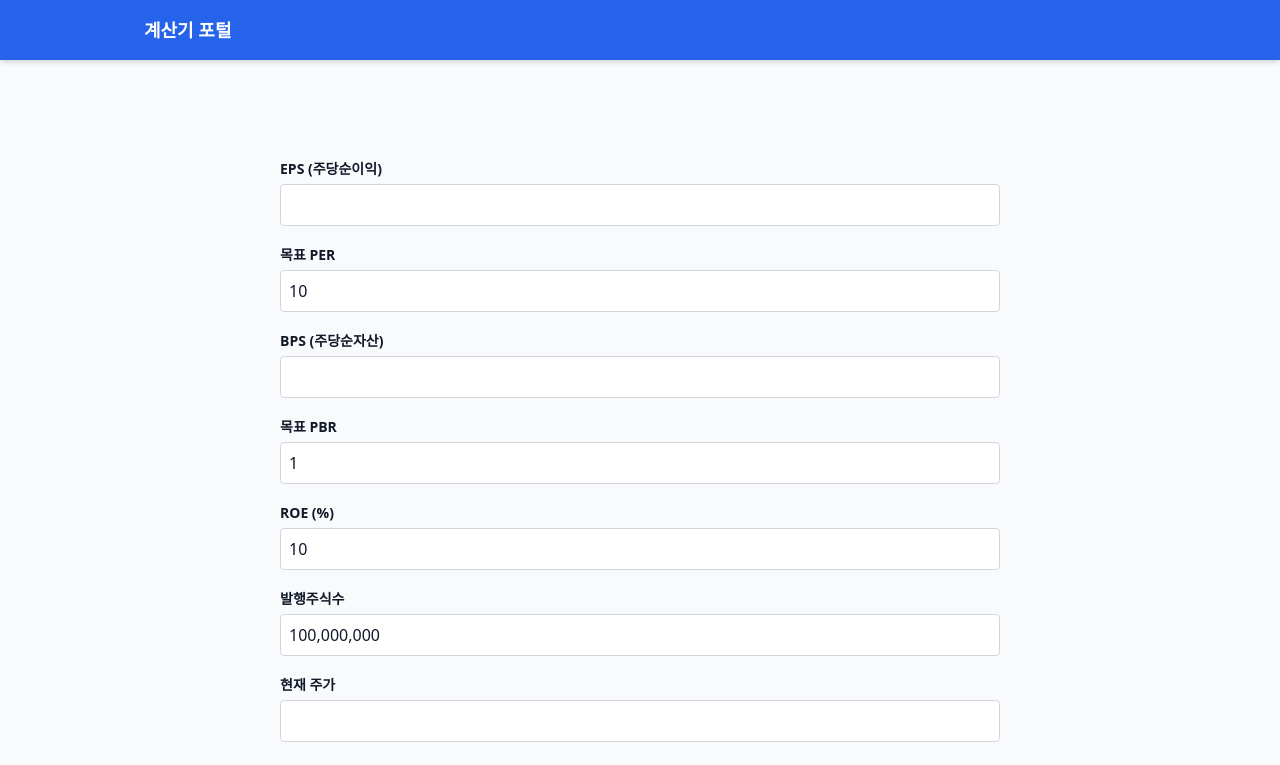
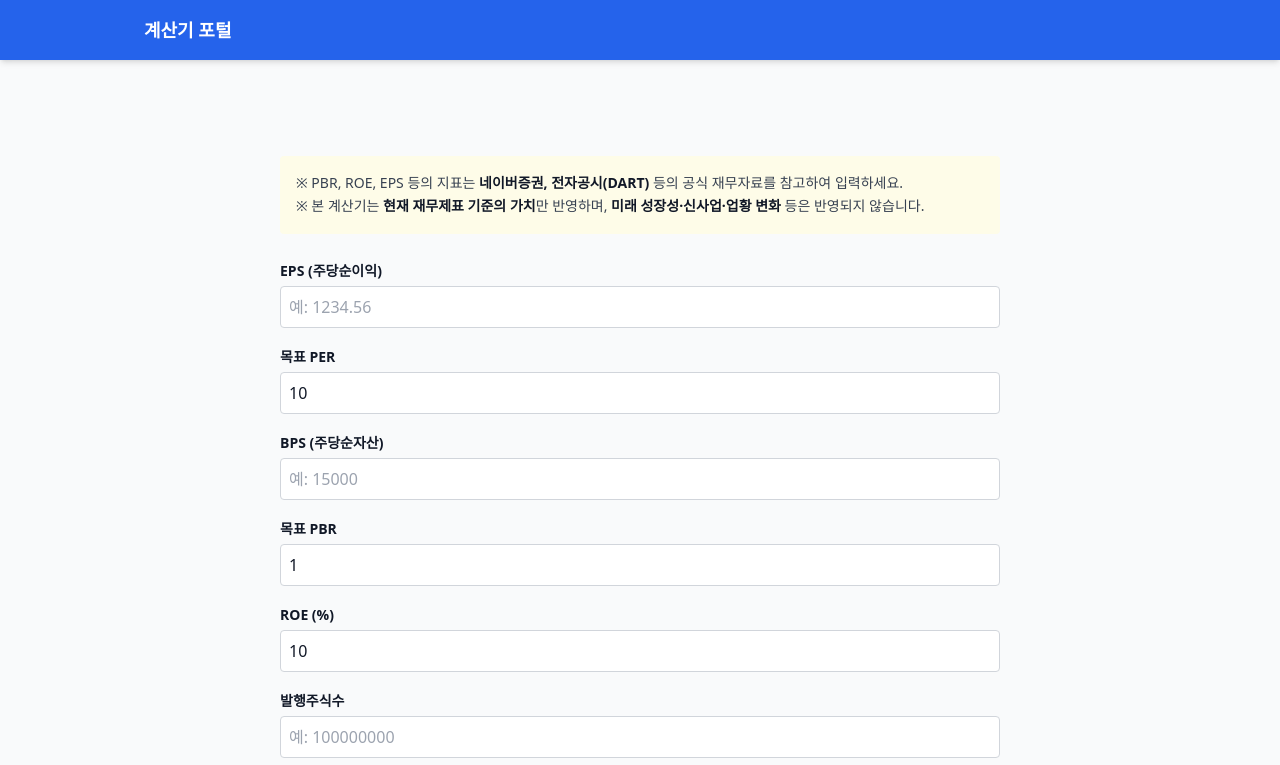
Before and after one commit to geniuspark00-source/calc-site, a Next.js app: page /calculators/fundamental in a window 1280 px wide. Shown: the top 765 px of the page. Built offline with nearby package versions, Linux system fonts and the light colour scheme.

Commit message:
auto push

```diff
--- a/app/calculators/fundamental/fundamentalCalculatorUI.tsx
+++ b/app/calculators/fundamental/fundamentalCalculatorUI.tsx
@@ -5,56 +5,149 @@ import Input from "@/components/Input";
 import ResultBox from "@/components/ResultBox";
 
 export default function FundamentalCalculatorUI() {
-  const [eps, setEps] = useState(0);         // EPS
-  const [per, setPer] = useState(10);        // 목표 PER
-  const [bps, setBps] = useState(0);         // BPS
-  const [pbr, setPbr] = useState(1);         // 목표 PBR
-  const [roe, setRoe] = useState(10);        // ROE (%)
-  const [shares, setShares] = useState(100000000); // 발행주식수
-  const [currentPrice, setCurrentPrice] = useState(0); // 현재 주가
+  // string 기반 입력 → parseFloat로 소수점 처리 가능
+  const [eps, setEps] = useState("");
+  const [per, setPer] = useState("10");
+  const [bps, setBps] = useState("");
+  const [pbr, setPbr] = useState("1");
+  const [roe, setRoe] = useState("10");
+  const [shares, setShares] = useState("");
+  const [currentPrice, setCurrentPrice] = useState("");
+
+  // 숫자 변환 (parseFloat)
+  const epsNum = parseFloat(eps) || 0;
+  const perNum = parseFloat(per) || 0;
+  const bpsNum = parseFloat(bps) || 0;
+  const pbrNum = parseFloat(pbr) || 0;
+  const roeNum = parseFloat(roe) || 0;
+  const sharesNum = parseFloat(shares) || 0;
+  const currentPriceNum = parseFloat(currentPrice) || 0;
 
   // ===== 계산 로직 =====
-
-  const targetPricePER = eps * per;
-  const targetPricePBR = bps * pbr;
+  const targetPricePER = epsNum * perNum;
+  const targetPricePBR = bpsNum * pbrNum;
   const fairPrice = (targetPricePER + targetPricePBR) / 2;
 
-  const roePBRlow = (roe / 10).toFixed(2);   // 보수적
-  const roePBRhigh = (roe / 5).toFixed(2);   // 공격적
+  const roePBRlow = (roeNum / 10).toFixed(2);   // ROE 기반 PBR 보수적
+  const roePBRhigh = (roeNum / 5).toFixed(2);   // ROE 기반 PBR 공격적
 
-  const currentMarketCap = currentPrice * shares;
-  const targetMarketCap = fairPrice * shares;
+  const currentMarketCap = currentPriceNum * sharesNum;
+  const targetMarketCap = fairPrice * sharesNum;
 
   const upPotential =
-    currentPrice > 0 ? (((fairPrice - currentPrice) / currentPrice) * 100).toFixed(2) : 0;
+    currentPriceNum > 0
+      ? (((fairPrice - currentPriceNum) / currentPriceNum) * 100).toFixed(2)
+      : 0;
 
   return (
     <div className="space-y-6">
+
+      {/* ===== 안내 문구 ===== */}
+      <div className="p-4 bg-yellow-50 text-sm text-gray-700 rounded leading-relaxed">
+        ※ PBR, ROE, EPS 등의 지표는
+        <strong> 네이버증권, 전자공시(DART) </strong> 등의 공식 재무자료를 참고하여 입력하세요.<br/>
+        ※ 본 계산기는 <strong>현재 재무제표 기준의 가치</strong>만 반영하며,
+        <strong> 미래 성장성·신사업·업황 변화 </strong> 등은 반영되지 않습니다.
+      </div>
+
       {/* ===== 입력부 ===== */}
       <div className="grid grid-cols-1 gap-4">
-        <Input label="EPS (주당순이익)" value={eps} onChange={setEps} />
-        <Input label="목표 PER" value={per} onChange={setPer} />
-        <Input label="BPS (주당순자산)" value={bps} onChange={setBps} />
-        <Input label="목표 PBR" value={pbr} onChange={setPbr} />
-        <Input label="ROE (%)" value={roe} onChange={setRoe} />
-        <Input label="발행주식수" value={shares} onChange={setShares} />
-        <Input label="현재 주가" value={currentPrice} onChange={setCurrentPrice} />
+        <Input
+          label="EPS (주당순이익)"
+          value={eps}
+          onChange={setEps}
+          type="number"
+          step="0.01"
+          placeholder="예: 1234.56"
+        />
+        <Input
+          label="목표 PER"
+          value={per}
+          onChange={setPer}
+          type="number"
+          step="0.01"
+          placeholder="예: 12.5"
+        />
+        <Input
+          label="BPS (주당순자산)"
+          value={bps}
+          onChange={setBps}
+          type="number"
+          step="0.01"
+          placeholder="예: 15000"
+        />
+        <Input
+          label="목표 PBR"
+          value={pbr}
+          onChange={setPbr}
+          type="number"
+          step="0.01"
+          placeholder="예: 1.2"
+        />
+        <Input
+          label="ROE (%)"
+          value={roe}
+          onChange={setRoe}
+          type="number"
+          step="0.01"
+          placeholder="예: 8.5"
+        />
+        <Input
+          label="발행주식수"
+          value={shares}
+          onChange={setShares}
+          type="number"
+          step="1"
+          placeholder="예: 100000000"
+        />
+        <Input
+          label="현재 주가"
+          value={currentPrice}
+          onChange={setCurrentPrice}
+          type="number"
+          step="0.01"
+          placeholder="예: 52300"
+        />
       </div>
 
       {/* ===== 결과 출력 ===== */}
       <ResultBox
         title="재무 펀더멘탈 분석 결과"
         results={[
-          { label: "PER 기준 목표주가", value: `${targetPricePER.toLocaleString()}원`, highlight: true },
-          { label: "PBR 기준 목표주가", value: `${targetPricePBR.toLocaleString()}원` },
-          { label: "적정주가(평균)", value: `${fairPrice.toLocaleString()}원`, highlight: true },
-
-          { label: "ROE 기반 적정 PBR (보수적)", value: roePBRlow },
-          { label: "ROE 기반 적정 PBR (공격적)", value: roePBRhigh },
-
-          { label: "현재 주가 대비 상승여력", value: `${upPotential}%` },
-          { label: "현재 시가총액", value: `${currentMarketCap.toLocaleString()}원` },
-          { label: "목표 시가총액", value: `${targetMarketCap.toLocaleString()}원` },
+          {
+            label: "PER 기준 목표주가",
+            value: `${targetPricePER.toLocaleString()}원`,
+            highlight: true,
+          },
+          {
+            label: "PBR 기준 목표주가",
+            value: `${targetPricePBR.toLocaleString()}원`,
+          },
+          {
+            label: "적정주가(평균)",
+            value: `${fairPrice.toLocaleString()}원`,
+            highlight: true,
+          },
+          {
+            label: "ROE 기반 적정 PBR (보수적)",
+            value: roePBRlow,
+          },
+          {
+            label: "ROE 기반 적정 PBR (공격적)",
+            value: roePBRhigh,
+          },
+          {
+            label: "현재 주가 대비 상승여력",
+            value: `${upPotential}%`,
+          },
+          {
+            label: "현재 시가총액",
+            value: `${currentMarketCap.toLocaleString()}원`,
+          },
+          {
+            label: "목표 시가총액",
+            value: `${targetMarketCap.toLocaleString()}원`,
+          },
         ]}
       />
     </div>
```
